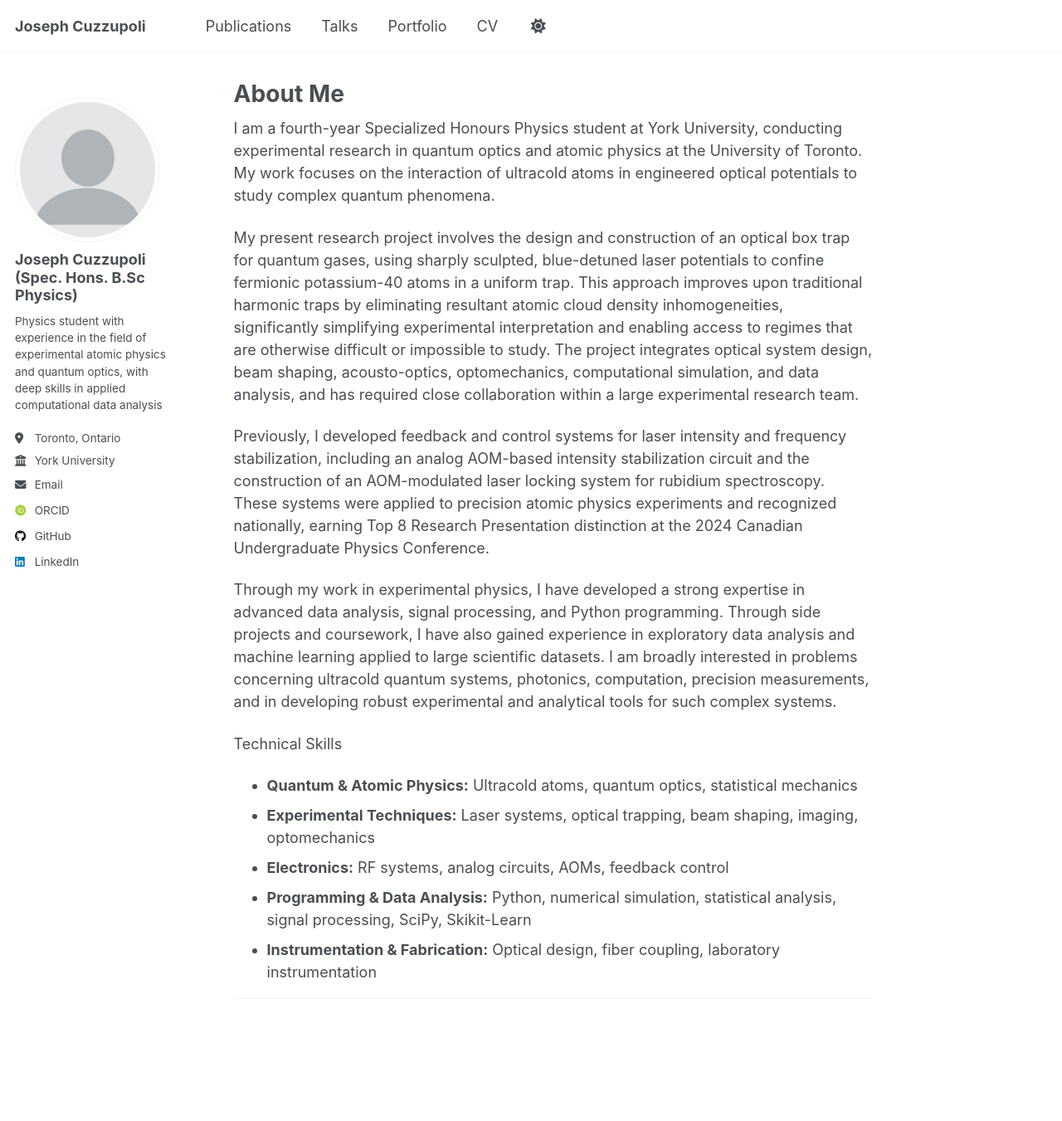
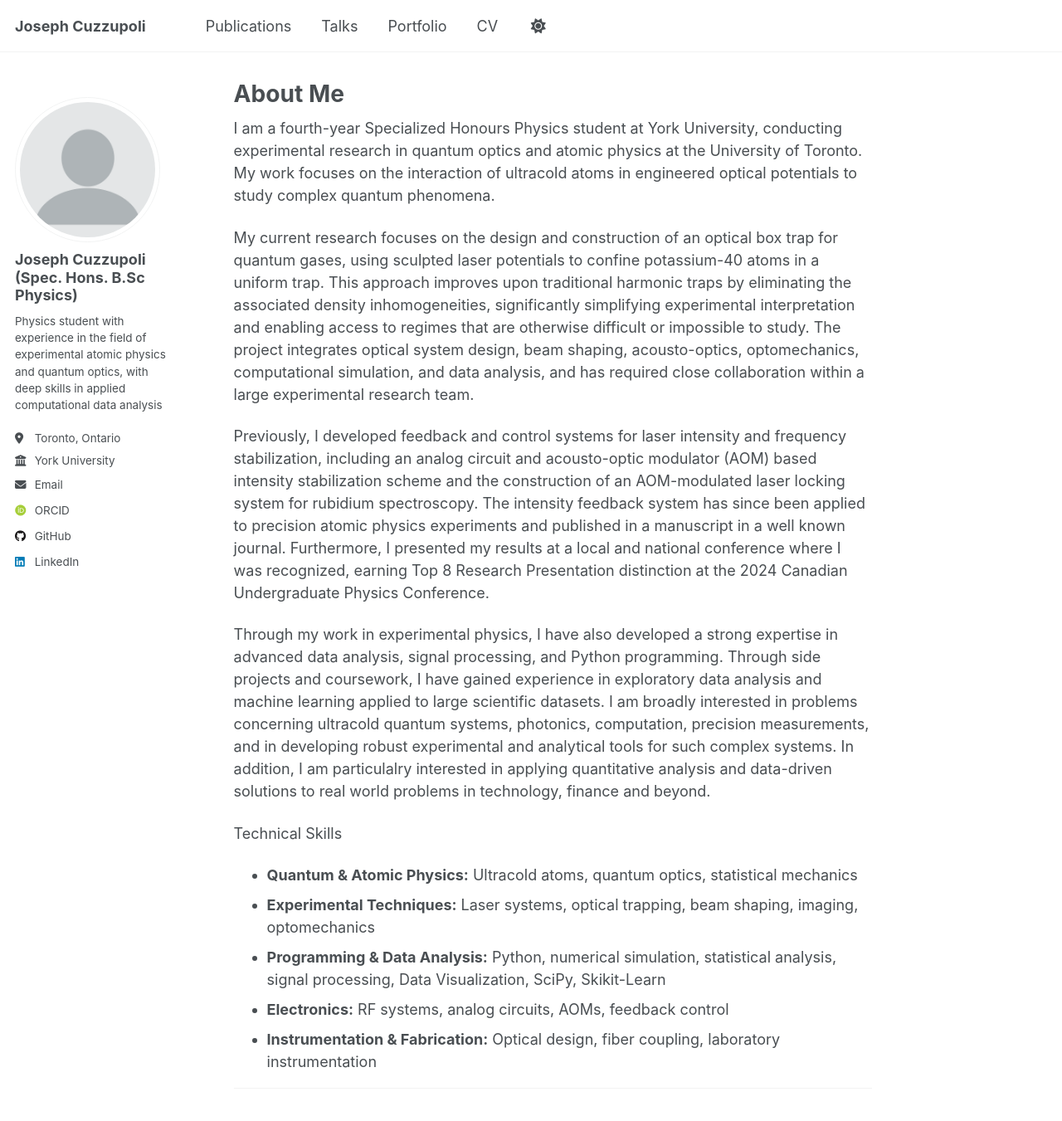
Before and after one commit to josephcuzz2004/josephcuzz2004.github.io, a Jekyll site: the page built from _pages/about.md, in a window 1280 px wide and 1400 px high. Shown: the top 1351 px of the window at 83% size. Built offline with Jekyll 4.4.1, drawn with Linux system fonts in a browser that asks for light colours; some web fonts are replaced; a script that is not in the unit is left out.

Commit message:
Revise about page content for clarity and detail
Updated research descriptions and clarified technical skills.

```diff
--- a/_pages/about.md
+++ b/_pages/about.md
@@ -9,18 +9,18 @@ redirect_from:
 
 I am a fourth-year Specialized Honours Physics student at York University, conducting experimental research in quantum optics and atomic physics at the University of Toronto. My work focuses on the interaction of ultracold atoms in engineered optical potentials to study complex quantum phenomena.
 
-My present research project involves the design and construction of an optical box trap for quantum gases, using sharply sculpted, blue-detuned laser potentials to confine fermionic potassium-40 atoms in a uniform trap. This approach improves upon traditional harmonic traps by eliminating resultant atomic cloud density inhomogeneities, significantly simplifying experimental interpretation and enabling access to regimes that are otherwise difficult or impossible to study. The project integrates optical system design, beam shaping, acousto-optics, optomechanics, computational simulation, and data analysis, and has required close collaboration within a large experimental research team.
+My current research focuses on the design and construction of an optical box trap for quantum gases, using sculpted laser potentials to confine potassium-40 atoms in a uniform trap. This approach improves upon traditional harmonic traps by eliminating the associated density inhomogeneities, significantly simplifying experimental interpretation and enabling access to regimes that are otherwise difficult or impossible to study. The project integrates optical system design, beam shaping, acousto-optics, optomechanics, computational simulation, and data analysis, and has required close collaboration within a large experimental research team.
 
-Previously, I developed feedback and control systems for laser intensity and frequency stabilization, including an analog AOM-based intensity stabilization circuit and the construction of an AOM-modulated laser locking system for rubidium spectroscopy. These systems were applied to precision atomic physics experiments and recognized nationally, earning Top 8 Research Presentation distinction at the 2024 Canadian Undergraduate Physics Conference.
+Previously, I developed feedback and control systems for laser intensity and frequency stabilization, including an analog circuit and acousto-optic modulator (AOM) based intensity stabilization scheme and the construction of an AOM-modulated laser locking system for rubidium spectroscopy. The intensity feedback system has since been applied to precision atomic physics experiments and published in a manuscript in a well known journal. Furthermore, I presented my results at a local and national conference where I was recognized, earning Top 8 Research Presentation distinction at the 2024 Canadian Undergraduate Physics Conference.
 
-Through my work in experimental physics, I have developed a strong expertise in advanced data analysis, signal processing, and Python programming. Through side projects and coursework, I have also gained experience in exploratory data analysis and machine learning applied to large scientific datasets. I am broadly interested in problems concerning ultracold quantum systems, photonics, computation, precision measurements, and in developing robust experimental and analytical tools for such complex systems.
+Through my work in experimental physics, I have also developed a strong expertise in advanced data analysis, signal processing, and Python programming. Through side projects and coursework, I have gained experience in exploratory data analysis and machine learning applied to large scientific datasets. I am broadly interested in problems concerning ultracold quantum systems, photonics, computation, precision measurements, and in developing robust experimental and analytical tools for such complex systems. In addition, I am particulalry interested in applying quantitative analysis and data-driven solutions to real world problems in technology, finance and beyond.
 
 
 Technical Skills
 - **Quantum & Atomic Physics:** Ultracold atoms, quantum optics, statistical mechanics
 - **Experimental Techniques:** Laser systems, optical trapping, beam shaping, imaging, optomechanics
+- **Programming & Data Analysis:** Python, numerical simulation, statistical analysis, signal processing, Data Visualization, SciPy, Skikit-Learn
 - **Electronics:** RF systems, analog circuits, AOMs, feedback control
-- **Programming & Data Analysis:** Python, numerical simulation, statistical analysis, signal processing, SciPy, Skikit-Learn
 - **Instrumentation & Fabrication:** Optical design, fiber coupling, laboratory instrumentation
 
 ------
```
